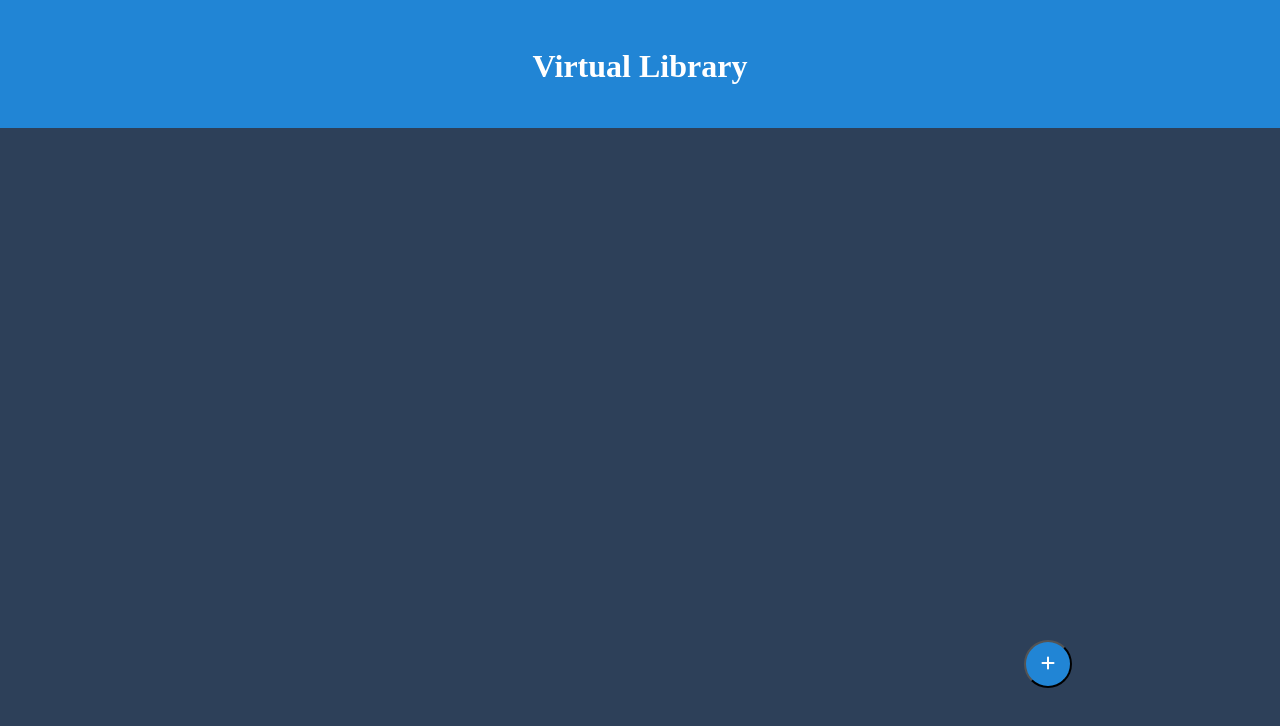
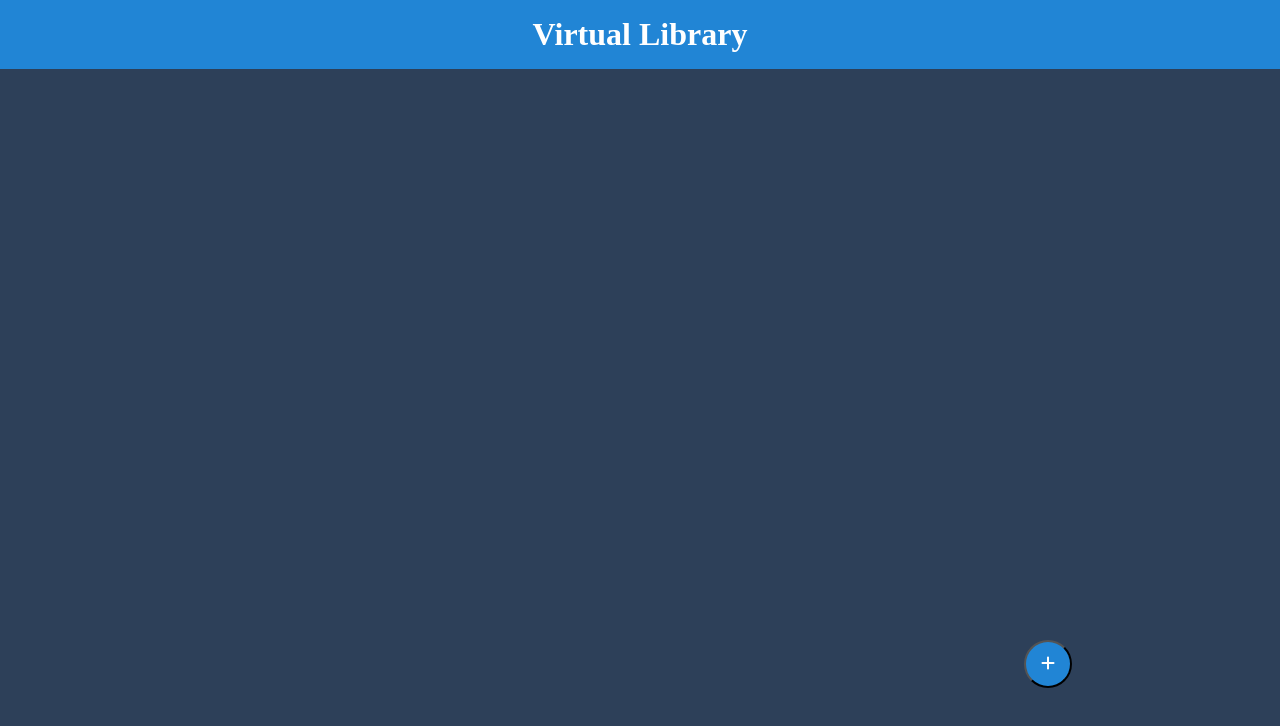
Before and after one commit to pagoulid/Library, a website built with webpack: page dist/index.html in a window 1280 px wide. Built offline with Linux system fonts and the light colour scheme.

Commit message:
Fixing styling 2

```diff
--- a/src/style.css
+++ b/src/style.css
@@ -16,15 +16,19 @@ html{
     /*overflow: hidden;*/
 }
 body{
-    width:inherit;
+   /* width:inherit;
     height:inherit;
-    overflow: auto;
+    overflow: auto;*/
+    display:flex;
+    background-color:var(--clr-dark);
+
 }
 
 header{
+    flex-grow:1;
     height:10%;
     background-color:var(--clr-blue);
-    padding-top:3rem;
+    padding:1rem;
 }
 header h1{
     color: white;
@@ -33,7 +37,7 @@ header h1{
 }
 main{
     min-height:90%;
-    background-color:var(--clr-dark);
+   /* background-color:var(--clr-dark);*/
 }
 #new-book{
     width:3rem;
@@ -122,7 +126,7 @@ main{
 @keyframes transform-opacity{
     from {
         opacity: 0;
-        top:50rem;
+        top:-50rem;
     }
 
     to {
@@ -139,7 +143,7 @@ main{
 
     to {
         opacity:0;
-        top:50rem;
+        top:-50rem;
     }
 }
 .data-card .data-header{
```
Also changed, not shown: dist/main.js.
